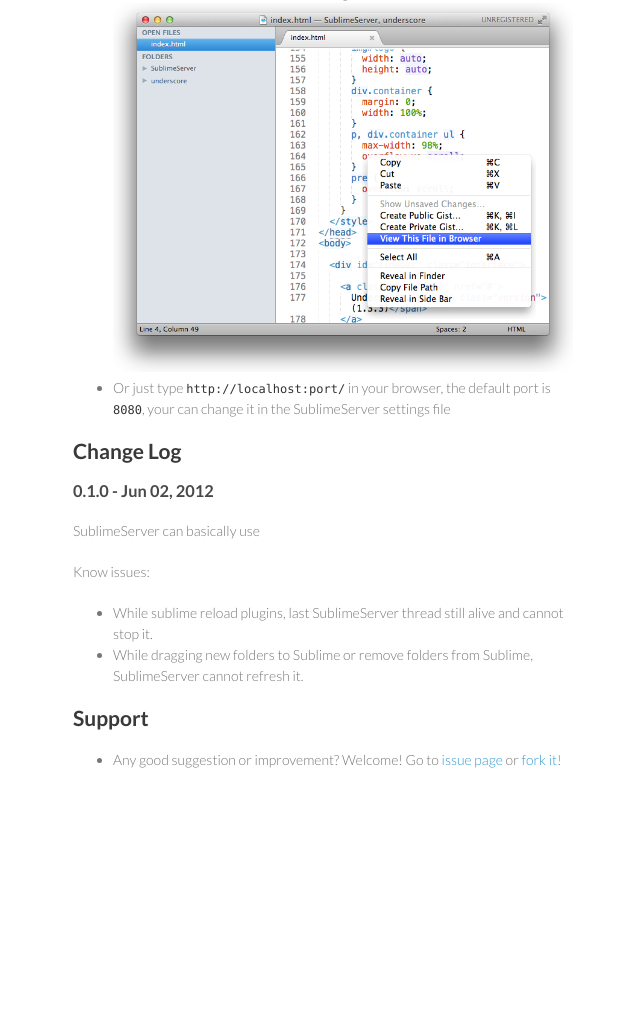
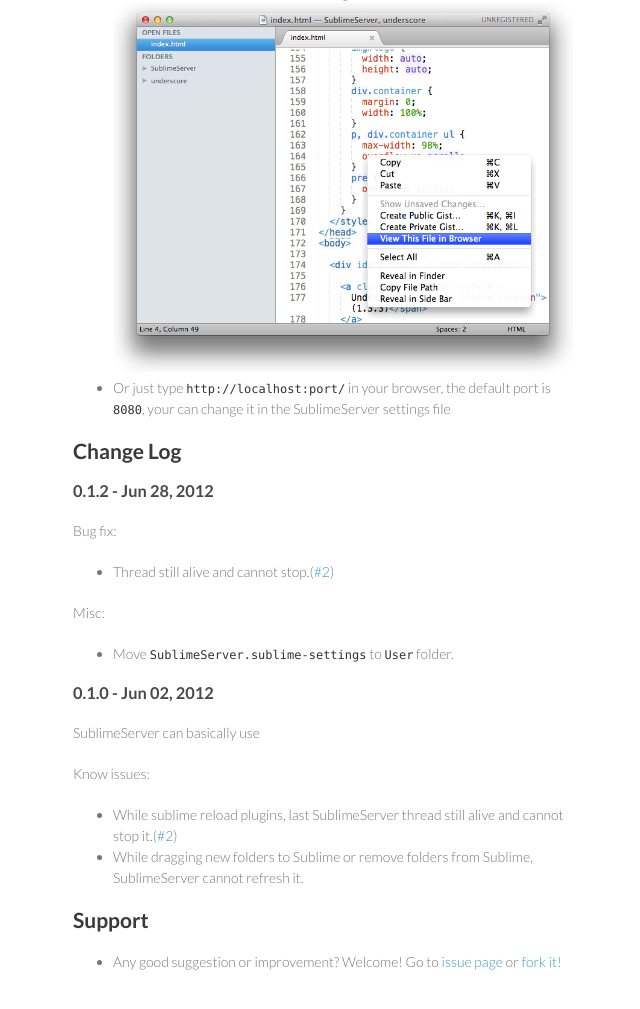
Before and after one commit to learning/SublimeServer, a plain HTML site: page index.html in a window 1280 px wide. Shown: the part 1487-2496 px from the top of the page, without its empty margins (497-1137 px from the left). Before the commit the page ends 2327 px from the top, so only its background shows below. Drawn offline with Linux system fonts and the light colour scheme.

Commit message:
update index.html for 0.1.2 release

```diff
--- a/index.html
+++ b/index.html
@@ -37,7 +37,7 @@
 
 <h2>System Tested</h2>
 
-<p>SublimeServer has been tested in Mac OS X Lion and Windows 7 64bit, linux not tested.</p>
+<p>SublimeServer has been test on Mac OS X Lion, Windows 7 and Windows XP, linux not tested.</p>
 
 <h2>Installation</h2>
 <h3>Install with Package Control</h3>
@@ -67,11 +67,20 @@
 <li>Or just type <code>http://localhost:port/</code> in your browser, the default port is <code>8080</code>, your can change it in the SublimeServer settings file</li>
 </ul>
 <h2>Change Log</h2>
+<h3>0.1.2 - Jun 28, 2012</h3>
+<p>Bug fix:</p>
+<ul>
+  <li>Thread still alive and cannot stop.(<a href="https://github.com/learning/SublimeServer/issues/2" target="_blank">#2</a>)</li>
+</ul>
+<p>Misc:</p>
+<ul>
+  <li>Move <code>SublimeServer.sublime-settings</code> to <code>User</code> folder.</li>
+</ul>
 <h3>0.1.0 - Jun 02, 2012</h3>
 <p>SublimeServer can basically use</p>
 <p>Know issues:</p>
 <ul>
-  <li>While sublime reload plugins, last SublimeServer thread still alive and cannot stop it.</li>
+  <li>While sublime reload plugins, last SublimeServer thread still alive and cannot stop it.(<a href="https://github.com/learning/SublimeServer/issues/2" target="_blank">#2</a>)</li>
   <li>While dragging new folders to Sublime or remove folders from Sublime, SublimeServer cannot refresh it.</li>
 </ul>
 <h2>Support</h2>
```
